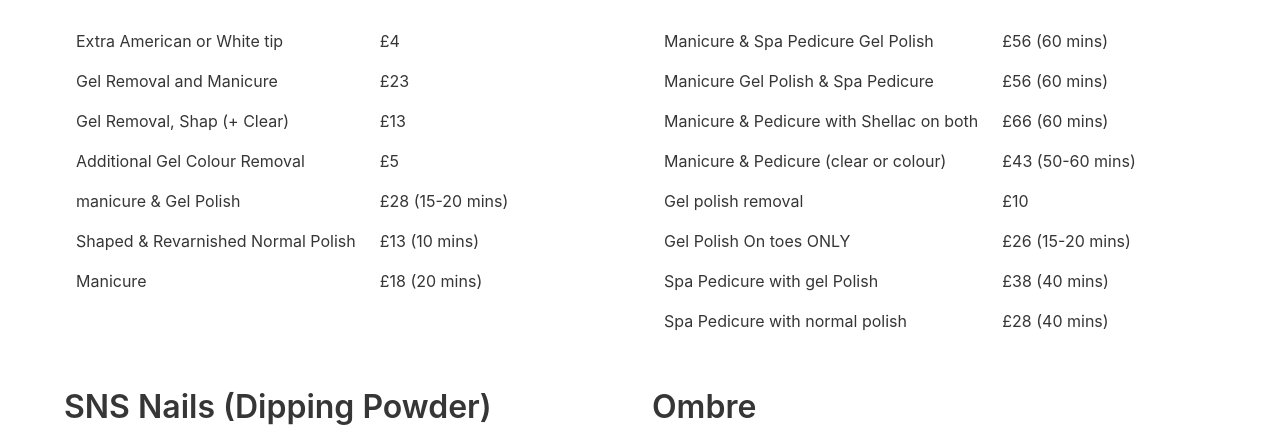
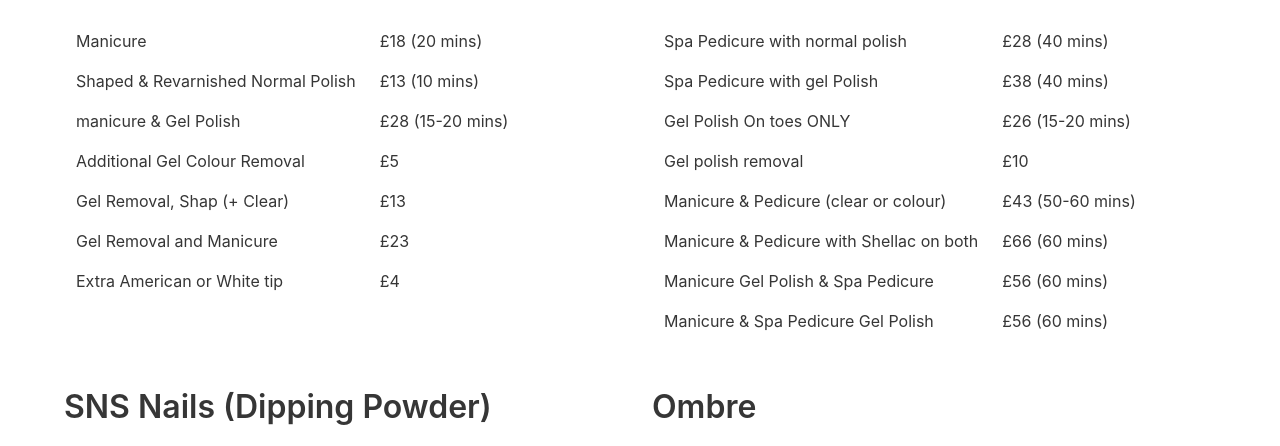
Before and after one commit to AndyNgu98/crystalnailsstatic, a website with bundled scripts: page pricing.html in a window 1280 px wide. Shown: the part 344-790 px from the top of the page. Built offline with nearby package versions, Linux system fonts and the light colour scheme.

Commit message:
prcing update

```diff
--- a/pricing.html
+++ b/pricing.html
@@ -100,12 +100,6 @@
 
                     </table>
                 </div>
-            </div>
-        </div>
-        <br><br>
-
-        <div class="container">
-            <div class="columns">
                 <div class="column">
                     <h2 class="title">Builder Gel</h2>
                     <table class="table is-hoverable table__gel">
--- a/scripts/pricing.js
+++ b/scripts/pricing.js
@@ -6,5 +6,8 @@ toggleMenu(elements.burger, elements.nav);
 
 pricing.forEach(treatment => {
     const selector = document.querySelector(`.${treatment.key}`)
-    treatment.services.forEach(service => renderService(selector, service));
+    for (let index = treatment.services.length - 1; index >= 0; index--) {
+        const service = treatment.services[index];
+        renderService(selector, service)
+    }
 });
```
